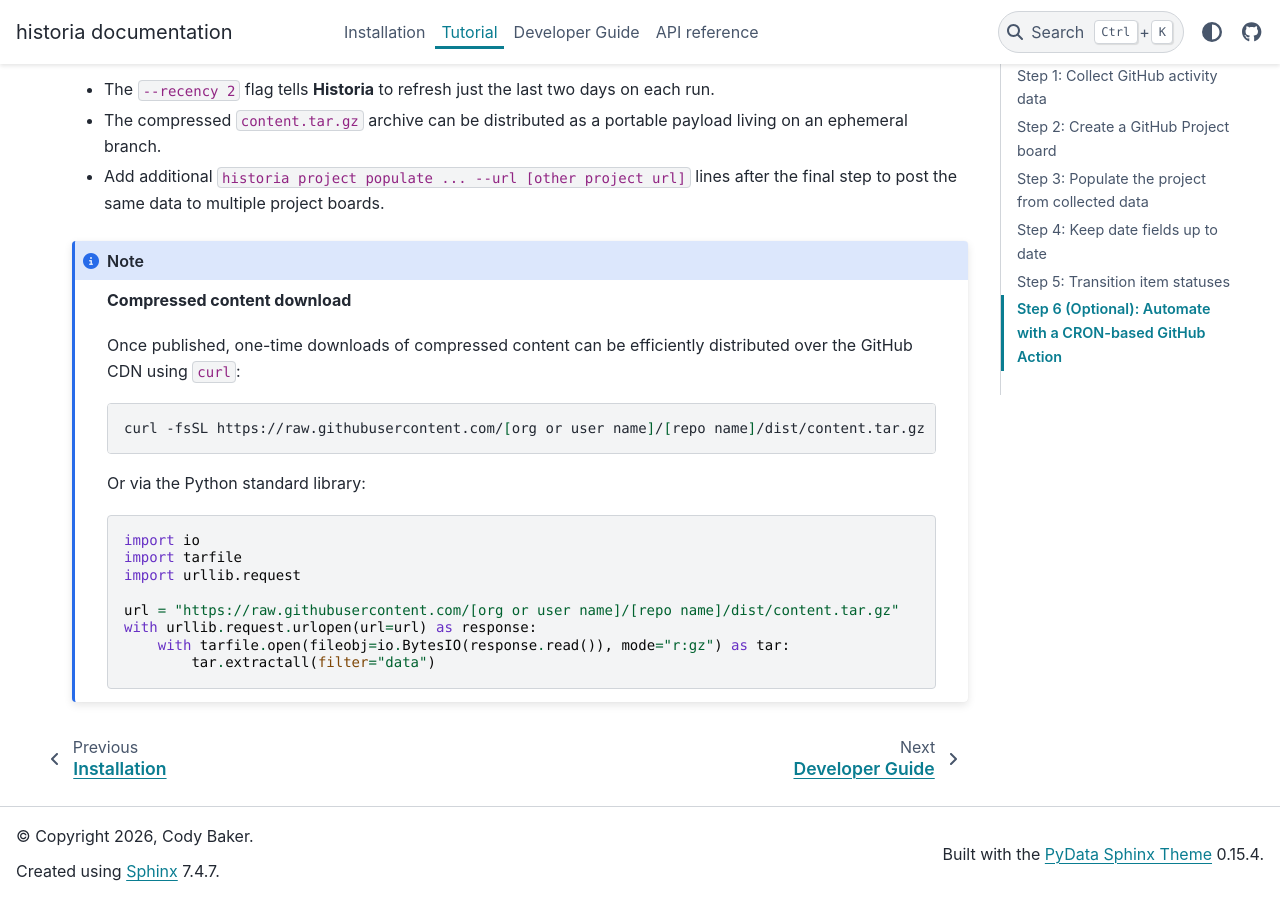
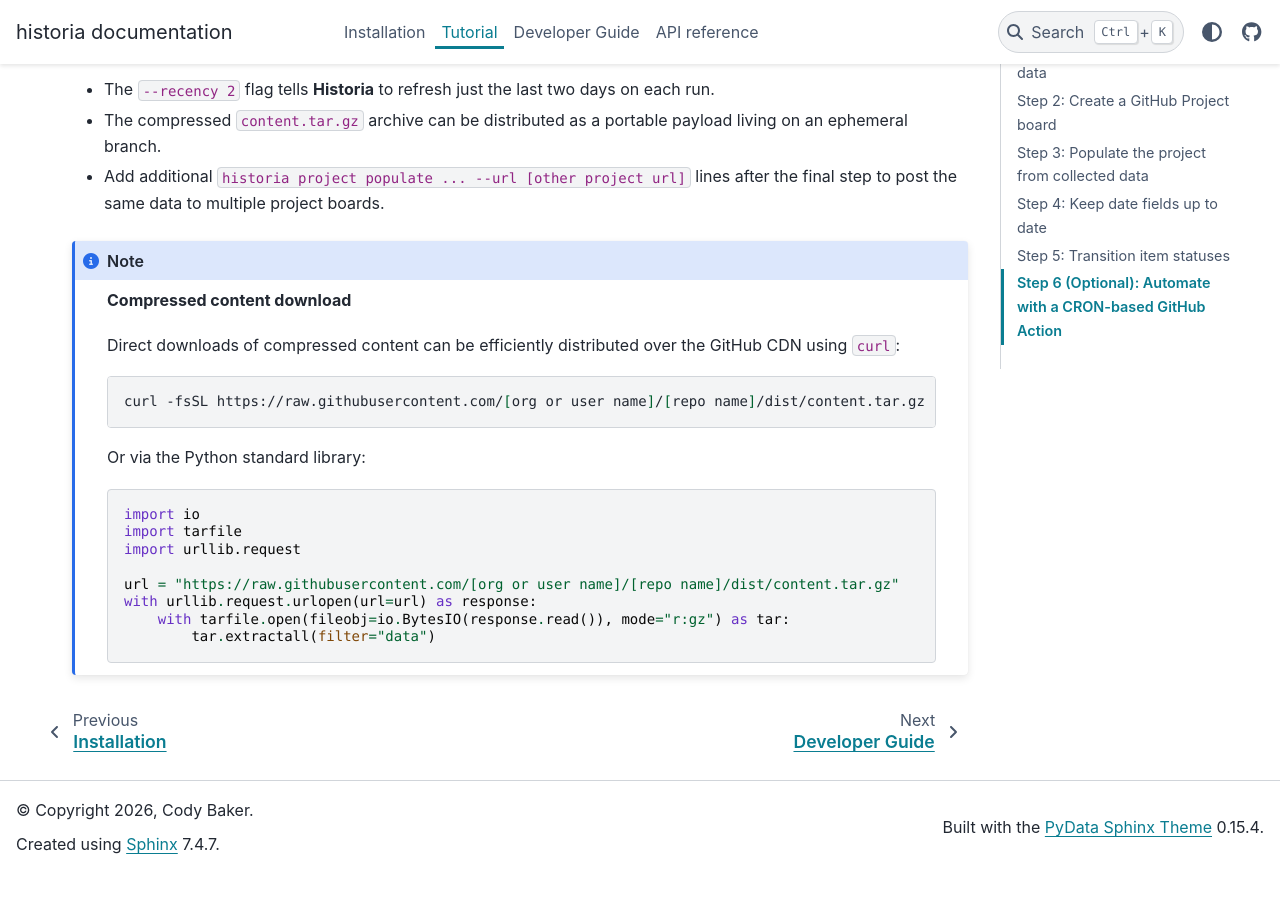
Before and after one commit to CodyCBakerPhD/historia, a Sphinx documentation site: the page built from docs/tutorial/index.md, in a window 1280 px wide and 900 px high, scrolled down 4579 px. Built offline with Sphinx 7.4.7 and the PyData theme 0.15.4, drawn with Linux system fonts in a browser that asks for light colours; after the commit the page ends 5453 px from its top, so only the background shows below that.

Commit message:
Update note on compressed content download method

````diff
--- a/docs/tutorial/index.md
+++ b/docs/tutorial/index.md
@@ -259,7 +259,7 @@
 :::::{note}
 **Compressed content download**
 
-Once published, one-time downloads of compressed content can be efficiently distributed over the GitHub CDN using `curl`:
+Direct downloads of compressed content can be efficiently distributed over the GitHub CDN using `curl`:
 
 ```bash
 curl -fsSL https://raw.githubusercontent.com/[org or user name]/[repo name]/dist/content.tar.gz | tar -xz
````
